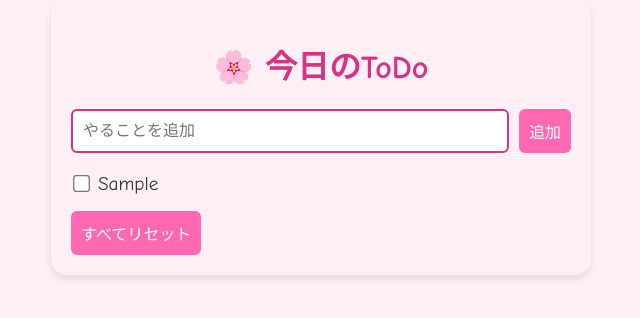
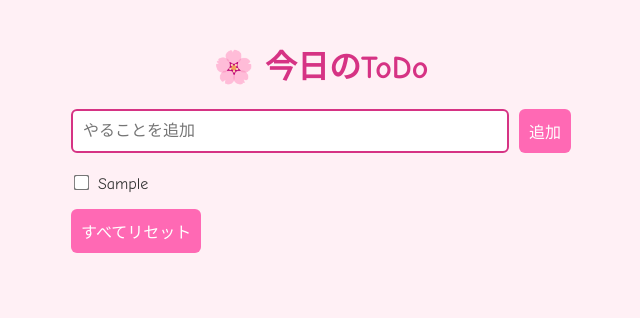
Before and after one commit to shino-lgtm/todo, a plain HTML site: page index.html in a window 1280 px wide. Both pictures are taken after typing "Sample" into the empty fields and a click on the button "追加". Shown: the full height of the page, 319-959 px from the left. Drawn offline with Linux system fonts and the light colour scheme.

Commit message:
Update style.css

```diff
--- a/style.css
+++ b/style.css
@@ -5,8 +5,6 @@ body {
   max-width: 500px;
   margin: auto;
   padding: 20px;
-  border-radius: 16px;
-  box-shadow: 0 4px 8px rgba(0,0,0,0.1);
 }
 
 h1 {
@@ -14,33 +12,13 @@ h1 {
   color: #d63384;
 }
 
-ul {
-  padding: 0;
-}
-
-li {
-  list-style: none;
-  margin: 10px 0;
-  font-size: 1.2em;
-}
-
-label {
-  display: flex;
-  align-items: center;
-}
-
-input[type="checkbox"] {
-  margin-right: 10px;
-  transform: scale(1.3);
-}
-
-#addForm {
+form {
   display: flex;
   gap: 10px;
   margin-bottom: 20px;
 }
 
-#newTodo {
+input[type="text"] {
   flex: 1;
   padding: 10px;
   font-size: 1em;
@@ -58,6 +36,16 @@ button {
   cursor: pointer;
 }
 
-button:hover {
-  background: #e0559a;
+ul {
+  padding: 0;
 }
+
+li {
+  list-style: none;
+  margin: 10px 0;
+}
+
+input[type="checkbox"] {
+  margin-right: 10px;
+  transform: scale(1.2);
+}
```
